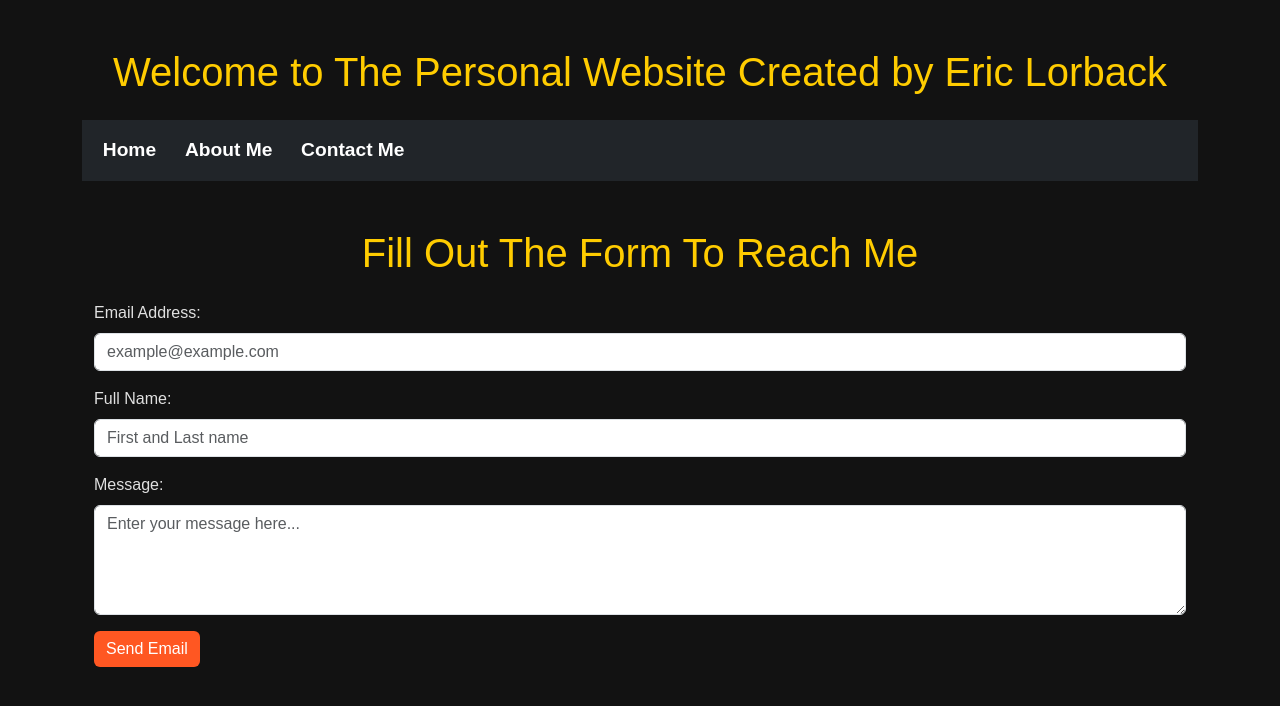
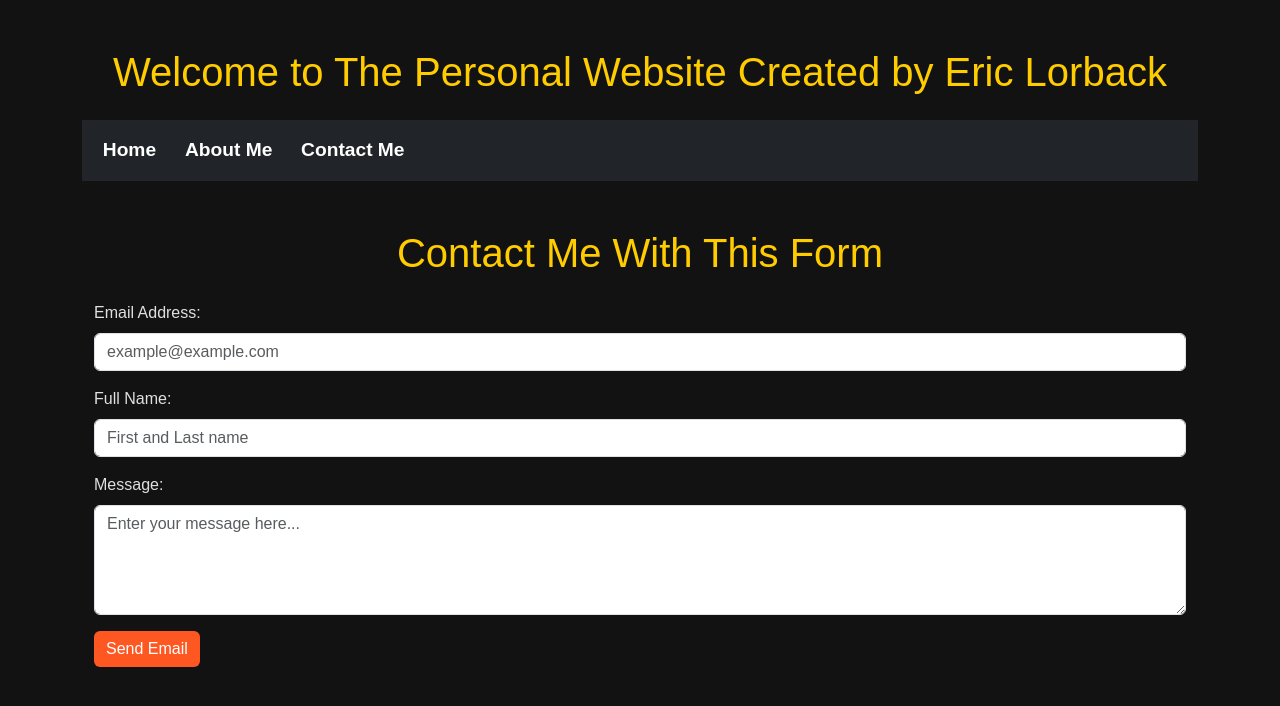
Before and after one commit to elorback/elorback, a React (Create React App) app in the folder personal-website/: page /contact in a window 1280 px wide. Shown: the top 706 px of the page. Built offline with nearby package versions, Linux system fonts and the light colour scheme.

Commit message:
updated contact me page

```diff
--- a/personal-website/src/components/Contact.js
+++ b/personal-website/src/components/Contact.js
@@ -35,7 +35,7 @@ export default function Contact() {
 
   return (
     <Container className="mt-5">
-      <h1 className="text-center mb-4">Fill Out The Form To Reach Me</h1>
+      <h1 className="text-center mb-4">Contact Me With This Form</h1>
       <Form onSubmit={sendEmail}>
         <Form.Group className="mb-3">
           <Form.Label>Email Address:</Form.Label>
```
